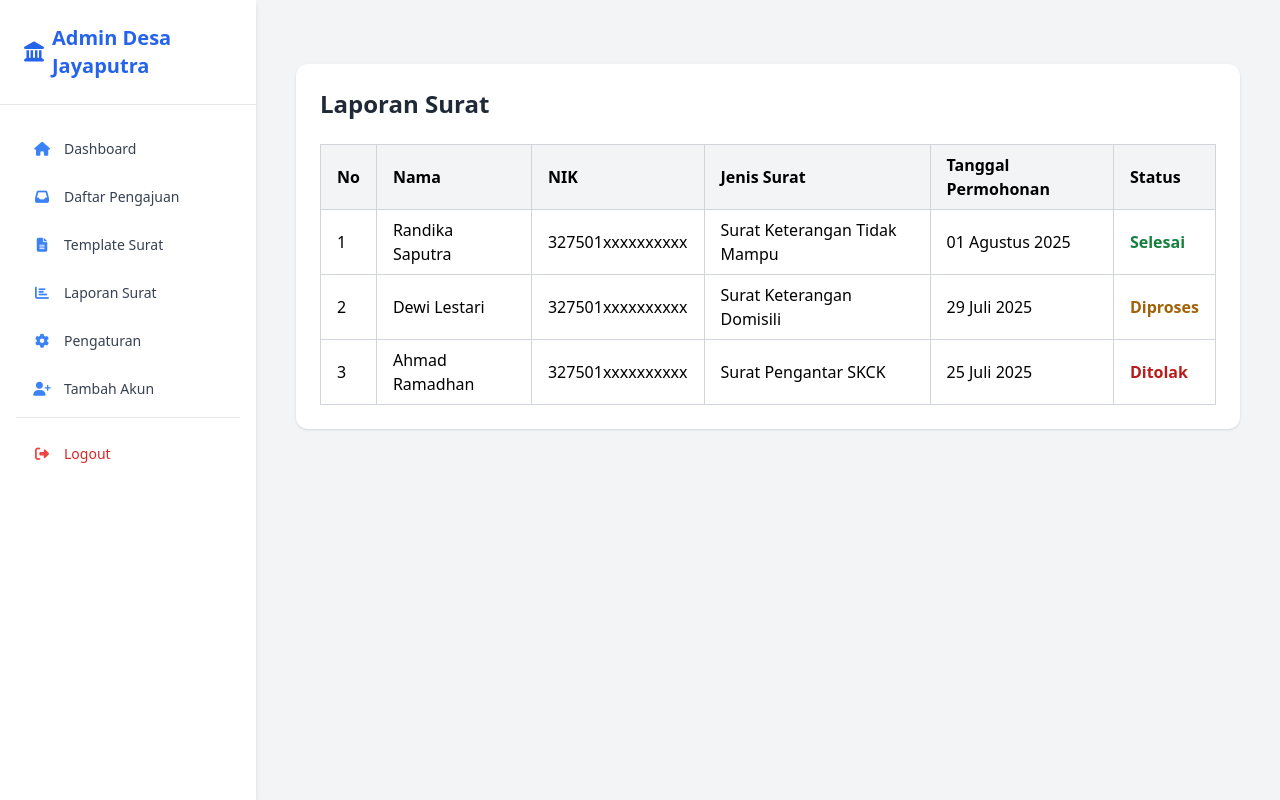
After one commit to randikasptra/proker-kkn-surat-jayaputra, a CodeIgniter 4 app: the page made by app/Views/laporan_surat.php in a window 1280 px wide. The commit adds this page. Run offline with PHP 8.4 and a stand-in for CodeIgniter, Linux system fonts and the light colour scheme; the template is opened without the code that fills it, so the values that code supplies are empty; some libraries are stand-ins or nearby versions.

Commit message:
add-users

```diff
--- a/app/Config/Routes.php
+++ b/app/Config/Routes.php
@@ -23,6 +23,11 @@ $routes->get('/settings', 'SettingsController::index');
 $routes->post('/settings/update', 'SettingsController::update');
 $routes->get('/surat', 'SuratController::index');
 $routes->post('/surat/kirim', 'SuratController::kirim');
+$routes->get('/laporan-surat', 'LaporanController::index');
+
+
+$routes->get('/users', 'UserController::index');
+$routes->post('/users/store', 'UserController::store');
 
 
 // Dashboard
--- a/app/Models/UserModel.php
+++ b/app/Models/UserModel.php
@@ -8,6 +8,8 @@ class UserModel extends Model
 {
     protected $table      = 'users';
     protected $primaryKey = 'id';
-
-    protected $allowedFields = ['username', 'password', 'name', 'role'];
+    protected $allowedFields = [
+        'username', 'name', 'email', 'no_hp', 'alamat', 'password', 'role'
+    ];
+    protected $useTimestamps = true;
 }
--- a/app/Views/components/sidebar.php
+++ b/app/Views/components/sidebar.php
@@ -21,7 +21,7 @@
       <span>Template Surat</span>
     </a>
 
-    <a href="/laporan" class="flex items-center px-4 py-2.5 rounded hover:bg-blue-50 transition-colors duration-200">
+    <a href="/laporan-surat" class="flex items-center px-4 py-2.5 rounded hover:bg-blue-50 transition-colors duration-200">
       <i class="fas fa-chart-bar mr-3 w-5 text-center text-blue-500"></i>
       <span>Laporan Surat</span>
     </a>
@@ -29,6 +29,11 @@
     <a href="/settings" class="flex items-center px-4 py-2.5 rounded hover:bg-blue-50 transition-colors duration-200">
       <i class="fas fa-cog mr-3 w-5 text-center text-blue-500"></i>
       <span>Pengaturan</span>
+    </a>
+
+    <a href="/tambah-akun" class="flex items-center px-4 py-2.5 rounded hover:bg-blue-50 transition-colors duration-200">
+      <i class="fas fa-user-plus mr-3 w-5 text-center text-blue-500"></i>
+      <span>Tambah Akun</span>
     </a>
 
     <div class="border-t border-gray-200 mt-4 pt-4">
--- /dev/null
+++ b/app/Views/laporan_surat.php
@@ -0,0 +1,48 @@
+<?= $this->extend('layouts/main') ?>
+
+<?= $this->section('content') ?>
+<div class="max-w-7xl mx-auto mt-10 px-4">
+    <div class="bg-white shadow rounded-xl p-6">
+        <h1 class="text-2xl font-bold text-gray-800 mb-6">Laporan Surat</h1>
+
+        <table class="w-full border-collapse border border-gray-300">
+            <thead class="bg-gray-100">
+                <tr>
+                    <th class="border border-gray-300 px-4 py-2 text-left">No</th>
+                    <th class="border border-gray-300 px-4 py-2 text-left">Nama</th>
+                    <th class="border border-gray-300 px-4 py-2 text-left">NIK</th>
+                    <th class="border border-gray-300 px-4 py-2 text-left">Jenis Surat</th>
+                    <th class="border border-gray-300 px-4 py-2 text-left">Tanggal Permohonan</th>
+                    <th class="border border-gray-300 px-4 py-2 text-left">Status</th>
+                </tr>
+            </thead>
+            <tbody>
+                <tr>
+                    <td class="border border-gray-300 px-4 py-2">1</td>
+                    <td class="border border-gray-300 px-4 py-2">Randika Saputra</td>
+                    <td class="border border-gray-300 px-4 py-2">327501xxxxxxxxxx</td>
+                    <td class="border border-gray-300 px-4 py-2">Surat Keterangan Tidak Mampu</td>
+                    <td class="border border-gray-300 px-4 py-2">01 Agustus 2025</td>
+                    <td class="border border-gray-300 px-4 py-2 text-green-700 font-semibold">Selesai</td>
+                </tr>
+                <tr>
+                    <td class="border border-gray-300 px-4 py-2">2</td>
+                    <td class="border border-gray-300 px-4 py-2">Dewi Lestari</td>
+                    <td class="border border-gray-300 px-4 py-2">327501xxxxxxxxxx</td>
+                    <td class="border border-gray-300 px-4 py-2">Surat Keterangan Domisili</td>
+                    <td class="border border-gray-300 px-4 py-2">29 Juli 2025</td>
+                    <td class="border border-gray-300 px-4 py-2 text-yellow-700 font-semibold">Diproses</td>
+                </tr>
+                <tr>
+                    <td class="border border-gray-300 px-4 py-2">3</td>
+                    <td class="border border-gray-300 px-4 py-2">Ahmad Ramadhan</td>
+                    <td class="border border-gray-300 px-4 py-2">327501xxxxxxxxxx</td>
+                    <td class="border border-gray-300 px-4 py-2">Surat Pengantar SKCK</td>
+                    <td class="border border-gray-300 px-4 py-2">25 Juli 2025</td>
+                    <td class="border border-gray-300 px-4 py-2 text-red-700 font-semibold">Ditolak</td>
+                </tr>
+            </tbody>
+        </table>
+    </div>
+</div>
+<?= $this->endSection() ?>
```
Also changed, not shown: app/Controllers/LaporanController.php (added, +11 -0 lines), app/Controllers/UsersController.php (added, +43 -0 lines), app/Views/users.php (added).
